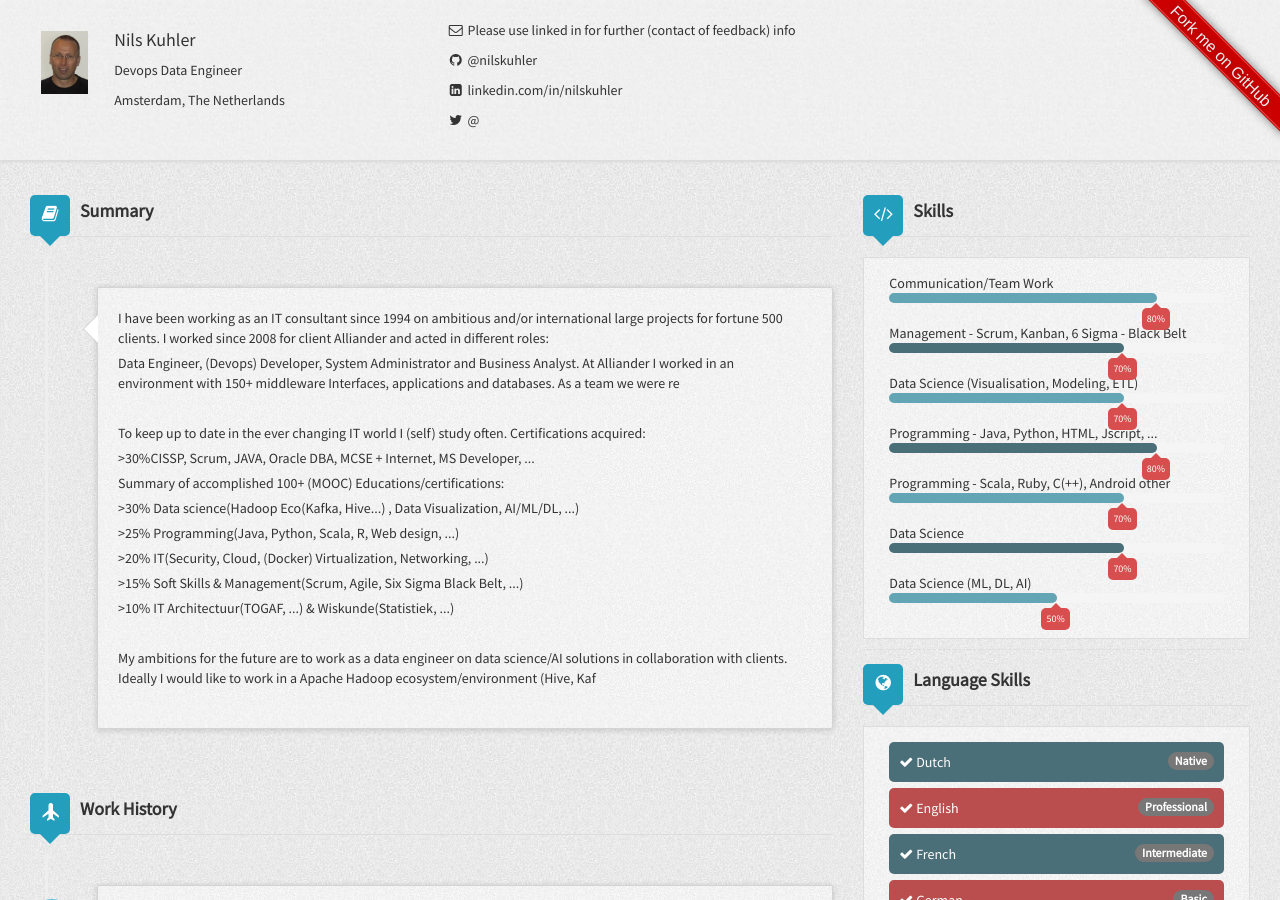
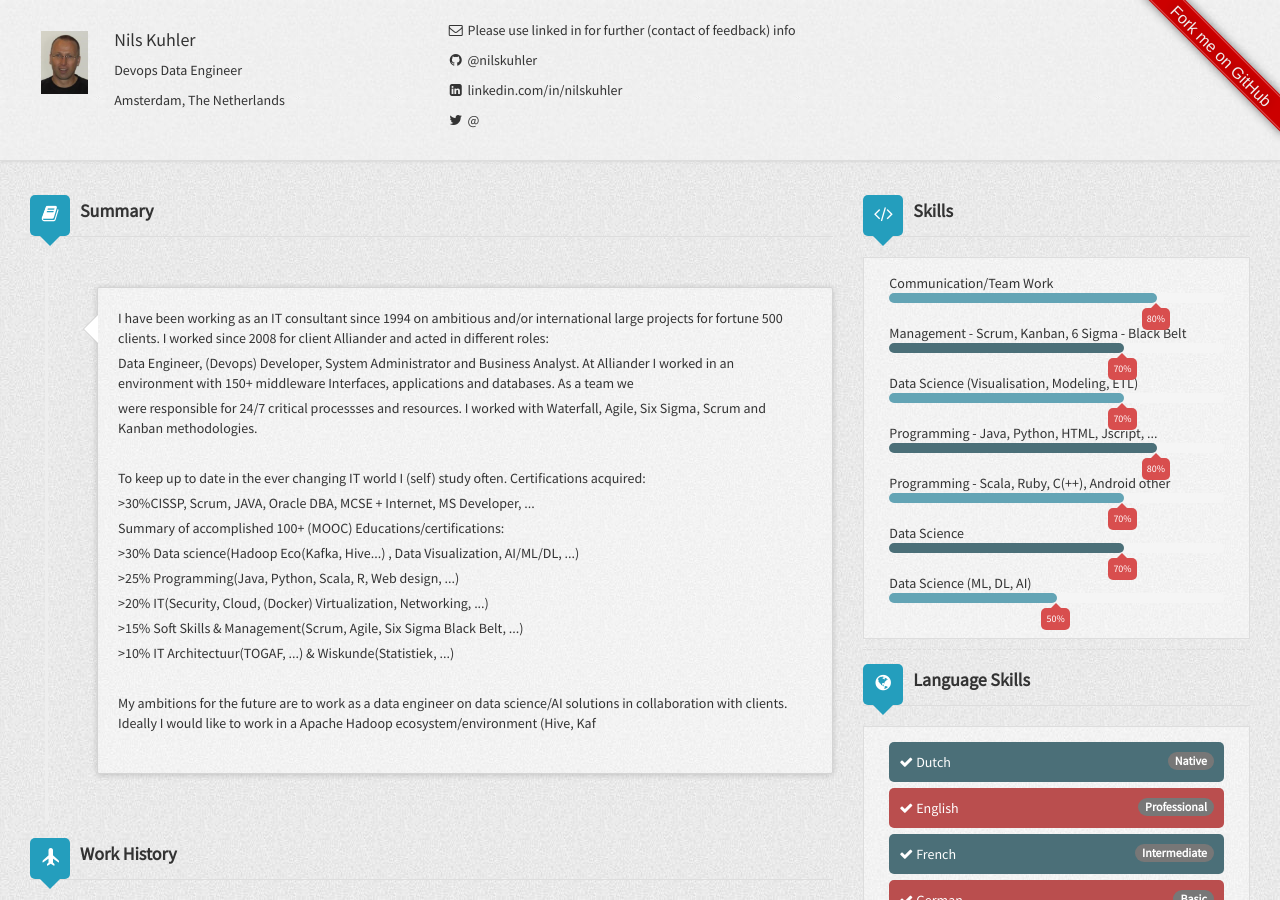
Before and after one commit to NilsKuhler/resumecard, a Jekyll site: the page built from index.html, in a window 1280 px wide and 900 px high. Built offline with Jekyll 4.4.1, drawn with Linux system fonts in a browser that asks for light colours; nearby versions of some CDN libraries; some of the changed lines change nothing that is shown.

Commit message:
correct CV text

```diff
--- a/_config.yml
+++ b/_config.yml
@@ -40,7 +40,8 @@ author:
 # _ are replaced by liquid display process in html by " "
   summary:
     - line: I have been working as an IT consultant since 1994 on ambitious and/or international large projects for fortune 500 clients. I worked since 2008 for client Alliander and acted in different roles&#58;
-    - line: Data Engineer, (Devops) Developer, System Administrator and Business Analyst. At Alliander I worked in an environment with 150+ middleware Interfaces, applications and databases. As a team we were responsible for 24/7 critical processses and resources. I worked with Waterfall, Agile, Six Sigma, Scrum and Kanban methodologies.
+    - line: Data Engineer, (Devops) Developer, System Administrator and Business Analyst. At Alliander I worked in an environment with 150+ middleware Interfaces, applications and databases. As a team we
+    - line: were responsible for 24/7 critical processses and resources. I worked with Waterfall, Agile, Six Sigma, Scrum and Kanban methodologies.
     - line:
     - line: To keep up to date in the ever changing IT world I (self) study often. Certifications acquired&#58;
     - line: _&#62;30%CISSP, Scrum, JAVA, Oracle DBA, MCSE + Internet, MS Developer, ...
```
